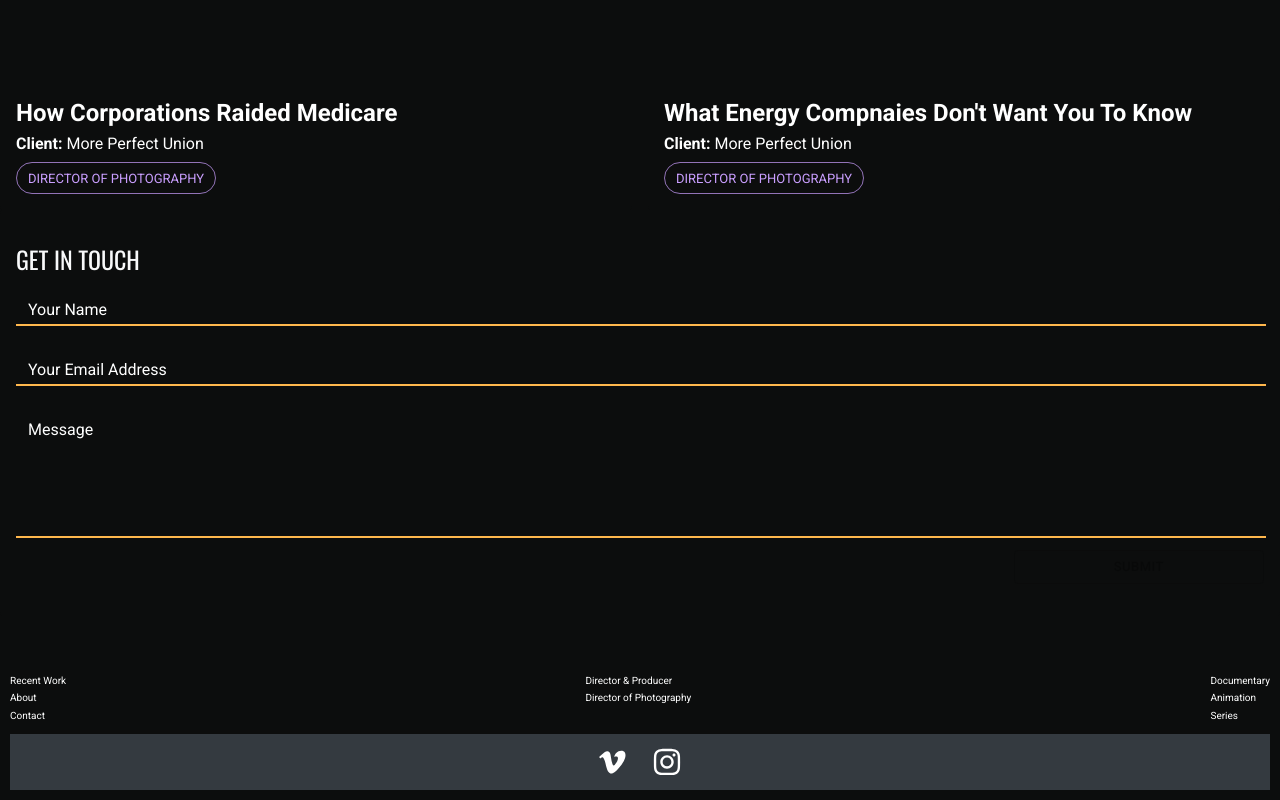
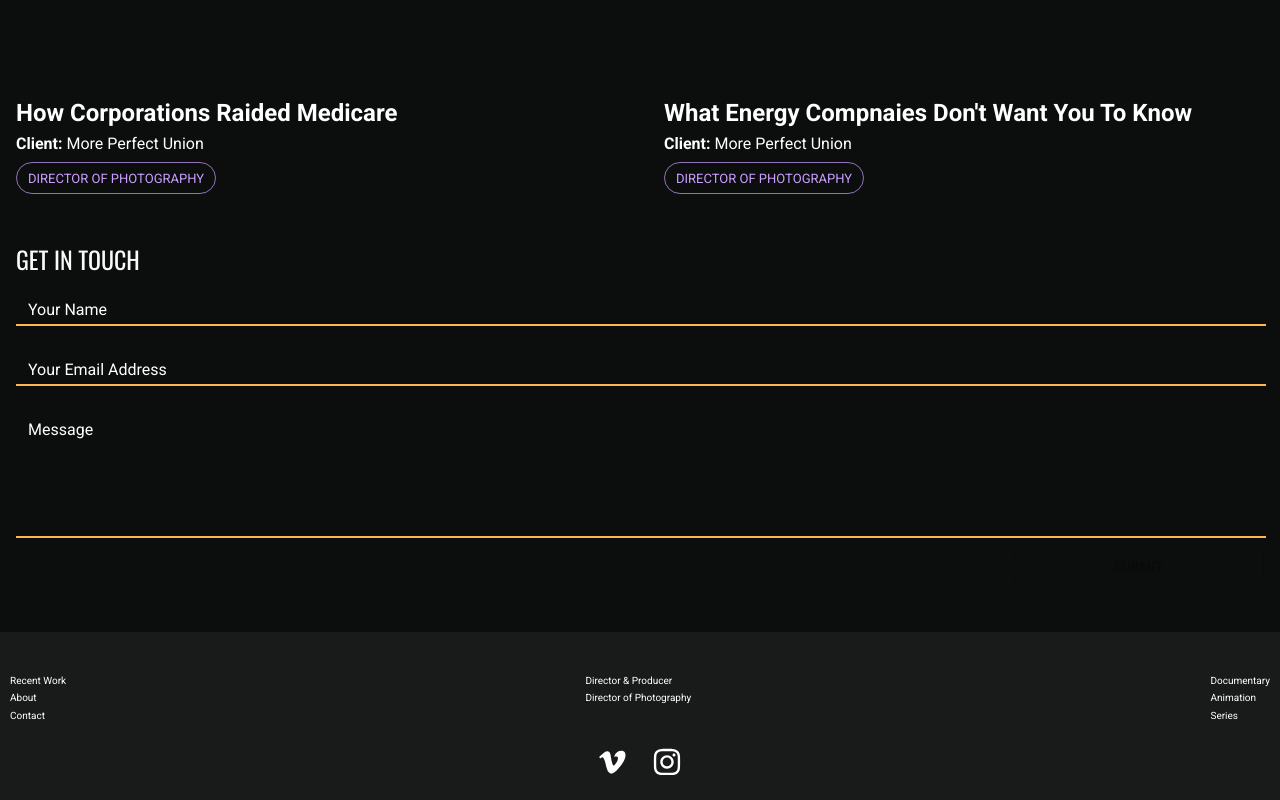
Before and after one commit to mwkwsd/sensensomething, a React (Create React App) app: page / in a window 1280 px wide. Shown: the part 2276-3076 px from the top of the page. Built offline with nearby package versions, Linux system fonts and the light colour scheme.

Commit message:
Fixed Footer coloring

```diff
--- a/src/common/utils/newStyle.ts
+++ b/src/common/utils/newStyle.ts
@@ -1,6 +1,6 @@
 export const NavStyle = {
   fontWeight: 'bold',
-  bgcolor: 'black',
+  backgroundColor: 'black',
   color: 'white',
   fontSize: 20,
   textAlign: 'right',
--- a/src/components/molecules/footer/BottomIcons.tsx
+++ b/src/components/molecules/footer/BottomIcons.tsx
@@ -12,7 +12,7 @@ export function BottomIcons() {
   return (
     <BottomNavigation
       sx={{
-        backgroundColor: '#343A40',
+        backgroundColor: '#191B1B',
         marginTop: 'auto',
         display: 'flex',
         justifyContent: 'center',
--- a/src/components/organisms/Footer/Footer.tsx
+++ b/src/components/organisms/Footer/Footer.tsx
@@ -36,7 +36,7 @@ export function Footer() {
         flexDirection: 'column',
         padding: '10px',
         marginTop: '16px',
-        backgroundColor: kurtTheme.palette.background.default,
+        backgroundColor: '#191B1B',
       }}
     >
       <div
```
